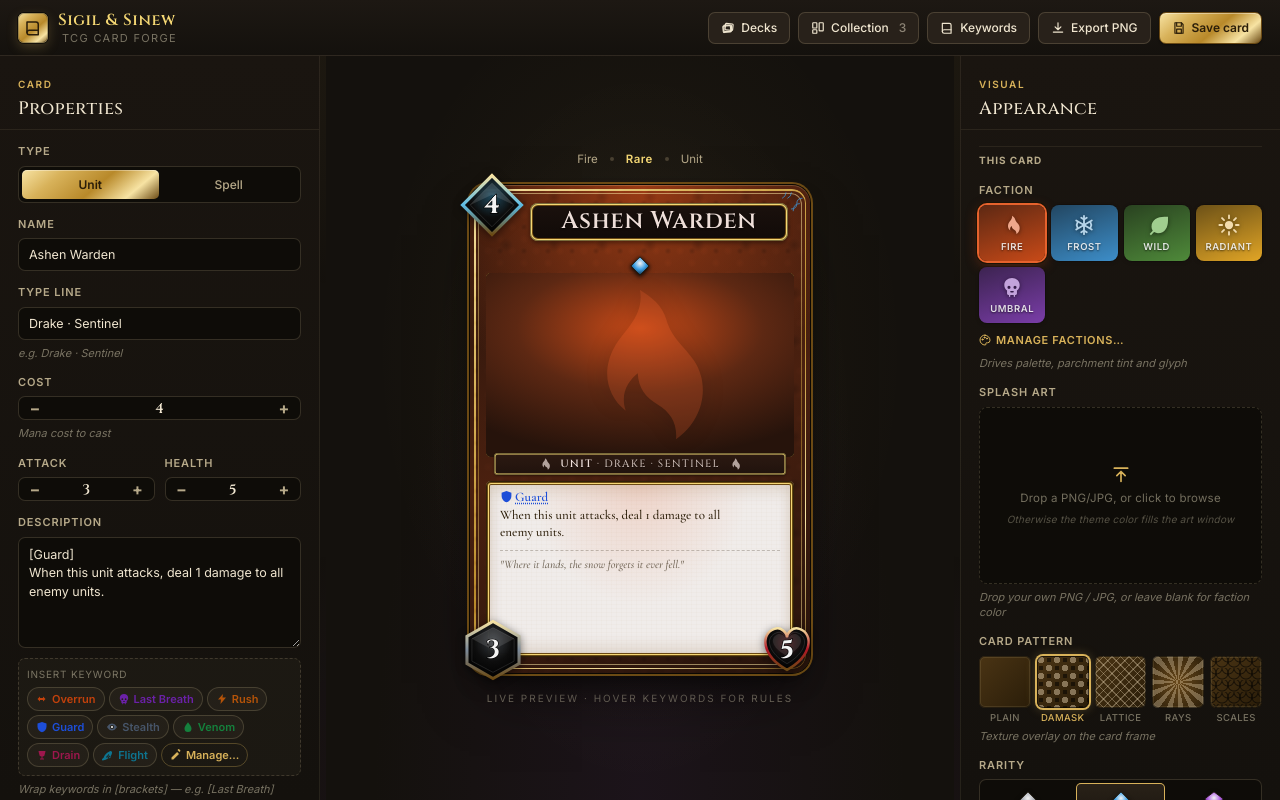
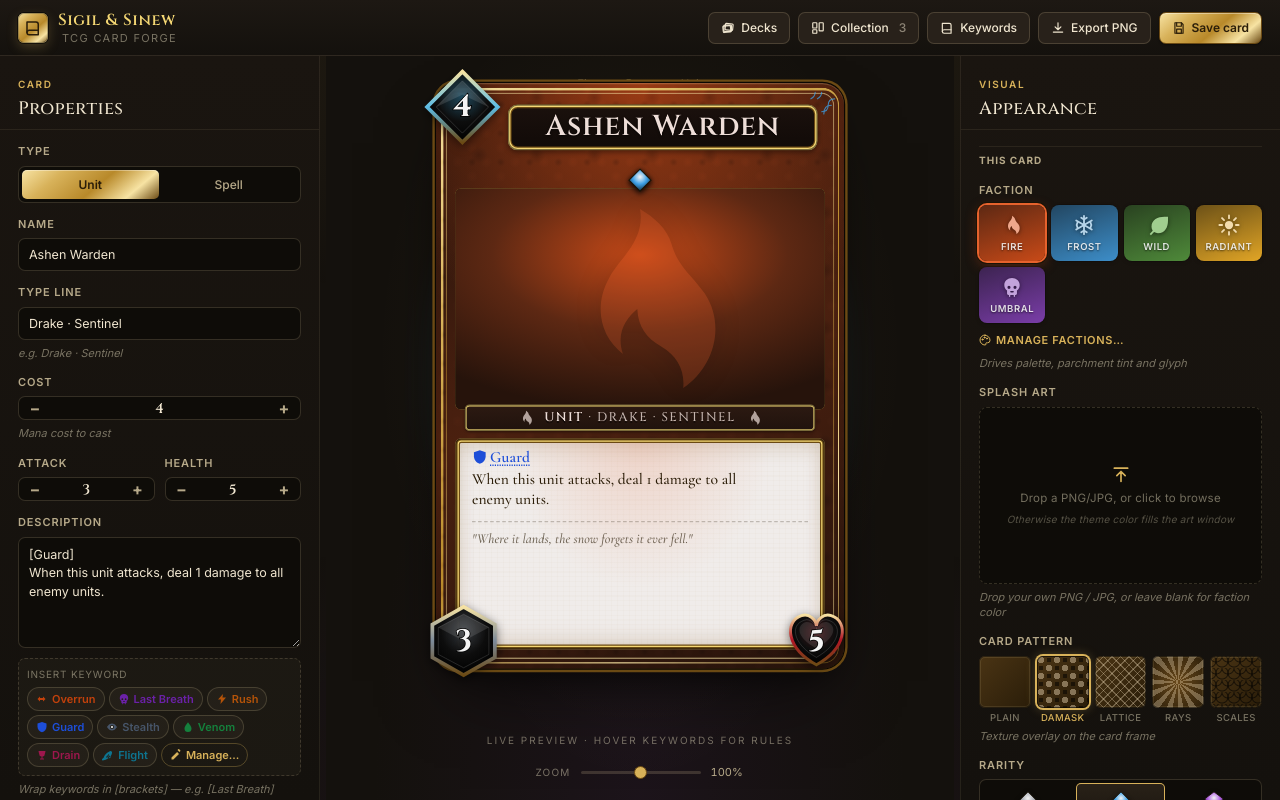
Before and after one commit to Cis8/tcg-card-forge, a React (Vite) app: page / in a window 1280 px wide. Built offline with nearby package versions, Linux system fonts and the light colour scheme; a web font is replaced by a local one.

Commit message:
feat(deck): add card zoom functionality with control slider and responsive layout adjustments

```diff
--- a/src/App.tsx
+++ b/src/App.tsx
@@ -157,6 +157,7 @@ export default function App(): React.ReactElement {
     }
   };
   const cardRef = useRef<HTMLDivElement>(null);
+  const [cardZoom, setCardZoom] = useState(100);
   const [leftW, setLeftW] = useState(320);
   const [rightW, setRightW] = useState(320);
   const dragRef = useRef<{ side: 'left' | 'right'; startX: number; startW: number } | null>(null);
@@ -487,6 +488,17 @@ export default function App(): React.ReactElement {
                 <span className="stage-meta-sep" />
                 <span>{current.type === 'unit' ? 'Unit' : 'Spell'}</span>
               </div>
+              {/* Outer div compensates layout space for the scaled card */}
+              <div style={{
+                width: `${Math.round(340 * cardZoom / 100 * 1.2)}px`,
+                height: `${Math.round((488 + 60) * cardZoom / 100 * 1.2)}px`,
+                flexShrink: 0,
+                position: 'relative',
+              }}>
+                <div style={{
+                  transform: `scale(${cardZoom / 100 * 1.2})`,
+                  transformOrigin: 'top left',
+                }}>
                   <div ref={cardRef} className="stage-card-mount">
                     <CardPreview
                       card={current}
@@ -502,7 +514,31 @@ export default function App(): React.ReactElement {
                       healthColor={globalSettings.healthColor}
                     />
                   </div>
+                </div>
+              </div>
               <div className="stage-eyebrow">Live preview · hover keywords for rules</div>
+              <div className="stage-zoom-control">
+                <span className="stage-zoom-label">Zoom</span>
+                <input
+                  type="range"
+                  className="stage-zoom-slider"
+                  min={50}
+                  max={150}
+                  step={1}
+                  value={cardZoom}
+                  onChange={e => setCardZoom(Number(e.target.value))}
+                  aria-label="Card zoom"
+                />
+                <span className="stage-zoom-value">{cardZoom}%</span>
+                {cardZoom !== 100 && (
+                  <button
+                    type="button"
+                    className="stage-zoom-reset"
+                    onClick={() => setCardZoom(100)}
+                    title="Reset zoom"
+                  >↺</button>
+                )}
+              </div>
             </div>
           </div>
           <div
--- a/src/mobile.css
+++ b/src/mobile.css
@@ -10,6 +10,7 @@
 .topbar-desktop-btns { display: contents; } /* transparent flex passthrough */
 .topbar-mobile-overflow { display: none; }
 .mobile-tab-bar         { display: none; }
+.stage-zoom-control     { display: flex; }
 
 /* ══════════════════════════════════════════════════════════════════════════
    MOBILE LAYOUT  (≤ 767 px)
@@ -41,6 +42,9 @@
     align-items: center;
     position: relative;
   }
+
+  /* ── Zoom control: hidden on mobile (no stage shown) ── */
+  .stage-zoom-control { display: none; }
 
   /* ── Resize handles: useless on touch ── */
   .resize-handle { display: none; }
--- a/src/styles.css
+++ b/src/styles.css
@@ -549,10 +549,13 @@ button { font-family: inherit; }
 }
 .stage-wrap {
   position: relative;
-  display: flex;
-  flex-direction: column;
+  display: grid;
+  grid-template-rows: auto minmax(0, 1fr) auto auto;
   align-items: center;
+  justify-items: center;
   gap: 18px;
+  width: 100%;
+  height: 100%;
 }
 .stage-eyebrow {
   font-size: 10px;
@@ -572,3 +575,67 @@ button { font-family: inherit; }
   width: 4px; height: 4px; border-radius: 50%;
   background: rgba(255,230,180,.2);
 }
+
+/* ── Zoom control ─────────────────────────────────────────────────── */
+.stage-zoom-control {
+  display: flex;
+  align-items: center;
+  gap: 8px;
+}
+.stage-zoom-label {
+  font-size: 10px;
+  letter-spacing: .12em;
+  text-transform: uppercase;
+  color: var(--text-faint);
+  user-select: none;
+}
+.stage-zoom-value {
+  font-size: 11px;
+  font-variant-numeric: tabular-nums;
+  color: var(--text-mute);
+  min-width: 34px;
+  text-align: left;
+  user-select: none;
+}
+.stage-zoom-slider {
+  -webkit-appearance: none;
+  appearance: none;
+  width: 120px;
+  height: 3px;
+  background: var(--line-strong);
+  border-radius: 2px;
+  outline: none;
+  cursor: pointer;
+}
+.stage-zoom-slider::-webkit-slider-thumb {
+  -webkit-appearance: none;
+  appearance: none;
+  width: 13px;
+  height: 13px;
+  border-radius: 50%;
+  background: var(--gold);
+  border: 1.5px solid var(--gold-deep);
+  cursor: pointer;
+  transition: background .15s;
+}
+.stage-zoom-slider::-moz-range-thumb {
+  width: 13px;
+  height: 13px;
+  border-radius: 50%;
+  background: var(--gold);
+  border: 1.5px solid var(--gold-deep);
+  cursor: pointer;
+}
+.stage-zoom-slider:hover::-webkit-slider-thumb { background: var(--gold-2); }
+.stage-zoom-slider:hover::-moz-range-thumb     { background: var(--gold-2); }
+.stage-zoom-reset {
+  background: none;
+  border: none;
+  color: var(--text-faint);
+  cursor: pointer;
+  font-size: 14px;
+  padding: 0 2px;
+  line-height: 1;
+  transition: color .15s;
+}
+.stage-zoom-reset:hover { color: var(--gold); }
```
Lines whose indentation alone changed are shown as unchanged.
